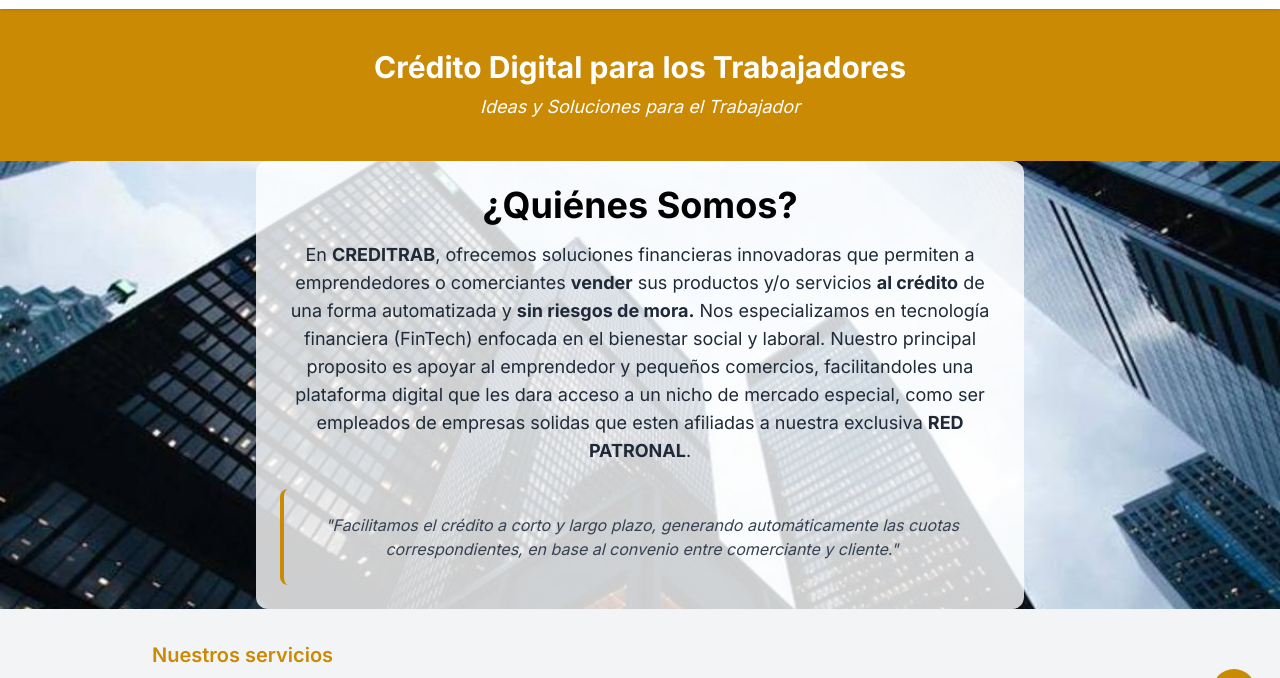
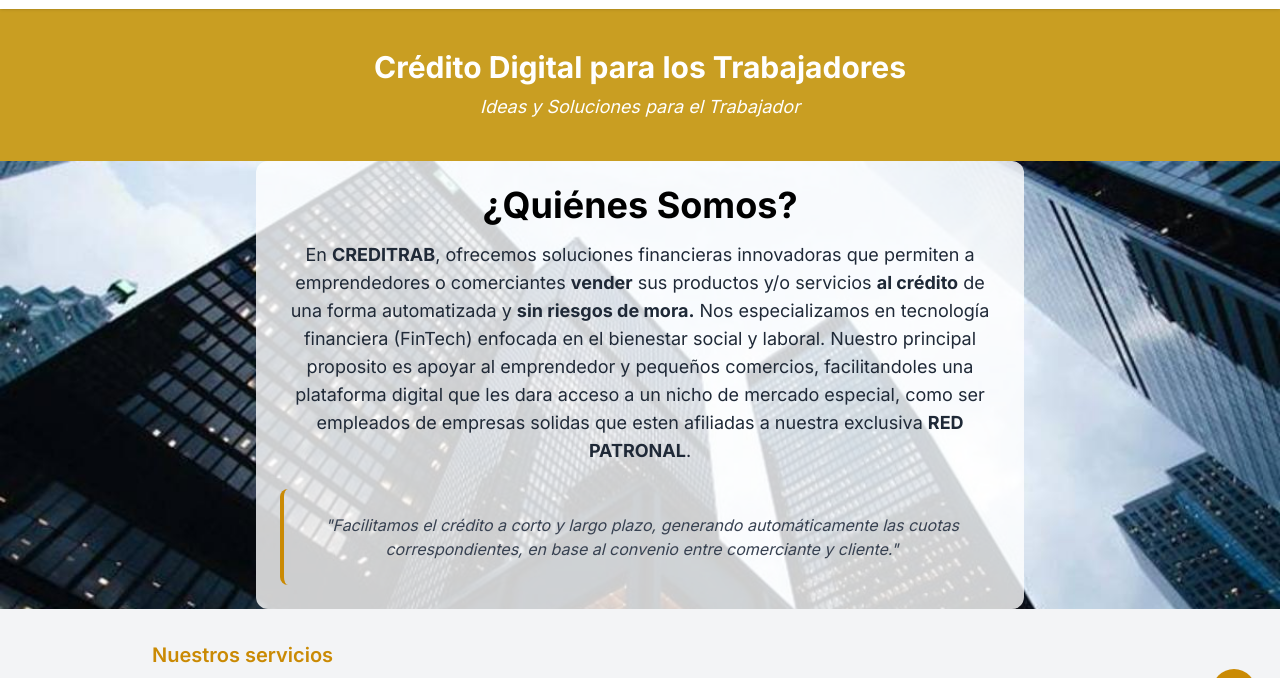
Before and after one commit to Deldenredp/Deldenredp.github.io, a plain HTML site: page index.html in a window 1280 px wide. Shown: the part 55-733 px from the top of the page. Drawn offline with nearby package versions, Linux system fonts and the light colour scheme.

Commit message:
Update index.html

```diff
--- a/index.html
+++ b/index.html
@@ -63,7 +63,7 @@
   </nav>
 
   <!-- Header -->
-  <header id="inicio" class="bg-gradient-to-r from-yellow-600 to-yellow-600 text-white shadow p-10 text-center">
+  <header id="inicio" class="bg-[#c99e22] text-white shadow p-10 text-center">
     <h1 class="text-3xl font-bold mb-2">Crédito Digital para los Trabajadores</h1>
     <p class="text-lg italic">Ideas y Soluciones para el Trabajador</p>
   </header>
```
